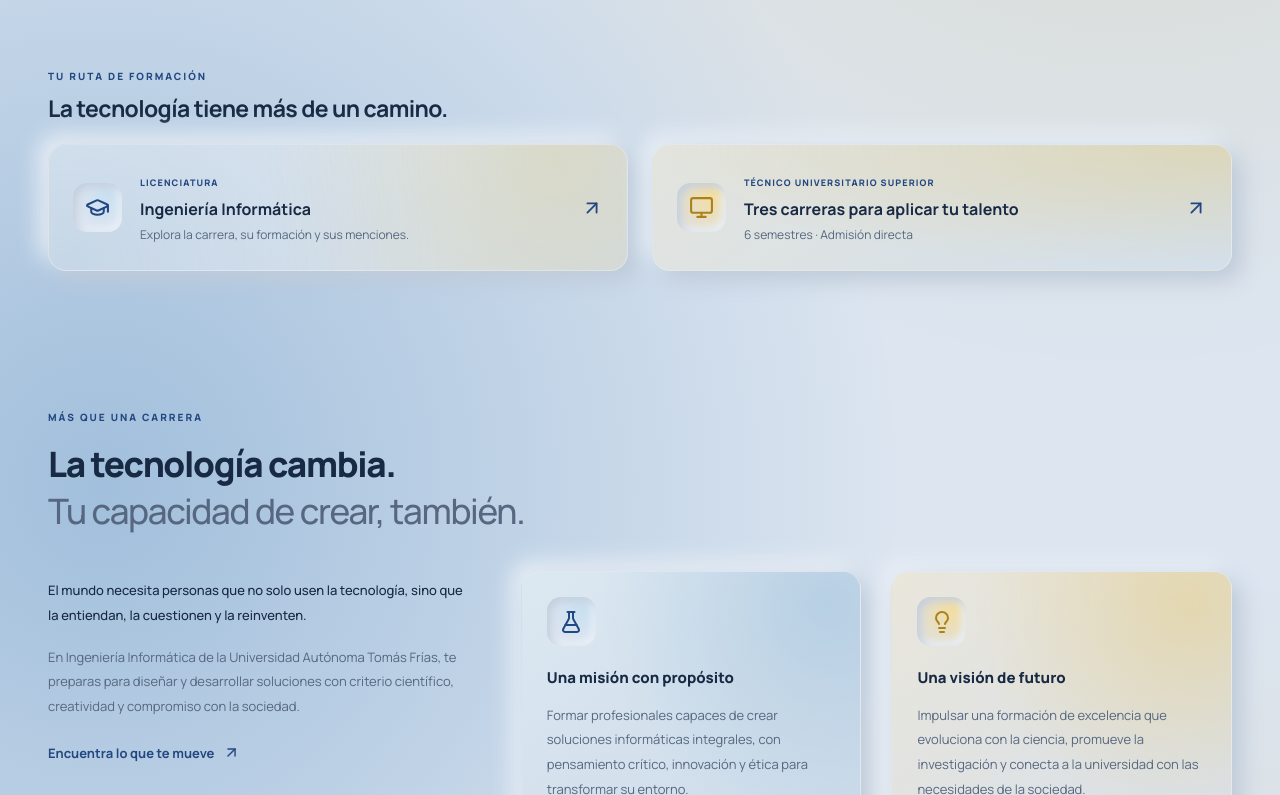
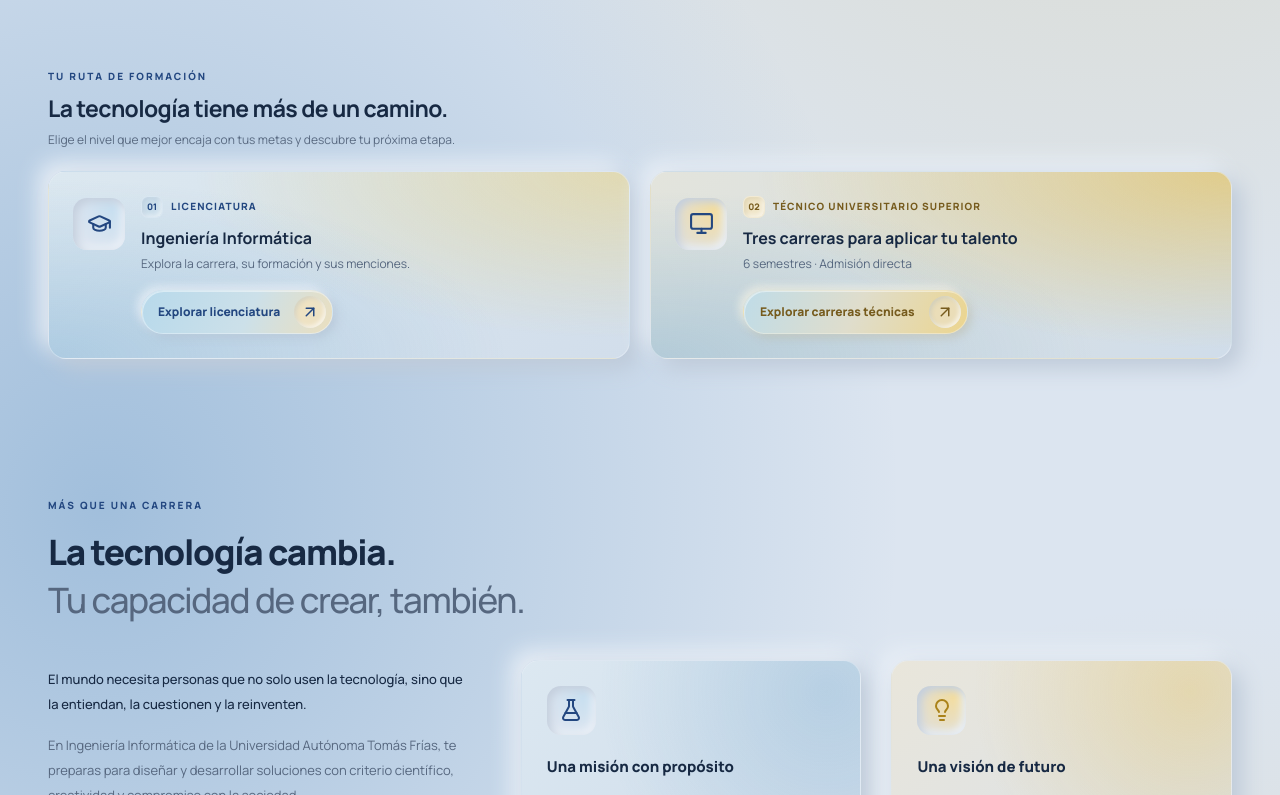
Before and after one commit to RobertoCopa/Plataforma_de_inscripcion, a Next.js app: page / in a window 1280 px wide. Shown: the part 685-1480 px from the top of the page. Built offline with nearby package versions, Linux system fonts and the light colour scheme.

Commit message:
Mejora de implementación y diseño en la interfaz

```diff
--- a/app/globals.css
+++ b/app/globals.css
@@ -957,6 +957,12 @@
   margin-left: auto;
   color: #8a9ab5;
 }
+.opportunity-chevron {
+  margin-left: auto;
+  color: #8a9ab5;
+  font-size: 24px;
+  line-height: 1;
+}
 .join-banner {
   position: relative;
   display: flex;
@@ -2721,47 +2727,202 @@
   letter-spacing: -0.6px;
   line-height: 1.4;
 }
+.academic-paths-heading > p {
+  color: var(--muted);
+  font-size: 12px;
+  margin-top: 6px;
+}
 .academic-paths-grid {
   display: grid;
   grid-template-columns: repeat(2, minmax(0, 1fr));
-  gap: 24px;
+  gap: 20px;
 }
 .academic-path-card {
-  display: flex;
-  align-items: center;
-  gap: 18px;
+  --path-accent: #234780;
+  --path-action: #d7e3f0;
+  --path-action-hover: #cfdeee;
+  --path-arrow: #dce7f3;
+  display: grid;
+  grid-template-columns: 52px minmax(0, 1fr);
+  grid-template-rows: 1fr auto;
+  align-items: start;
+  gap: 16px;
   padding: 24px;
-  transition: transform 0.2s;
+  border: 1px solid #e9eff780;
+  border-radius: 18px;
+  box-shadow: var(--shadow);
+  text-decoration: none;
+  transition:
+    transform 0.2s ease,
+    box-shadow 0.2s ease,
+    border-color 0.2s ease;
 }
 .academic-path-card:hover {
-  transform: translateY(-4px);
-}
-.academic-path-card > div {
-  flex: 1;
+  transform: translateY(-2px);
+  border-color: #f2f6faaa;
+  box-shadow:
+    11px 11px 25px #afbed1,
+    -9px -9px 22px #edf3fa;
+}
+.academic-path-card:active {
+  transform: translateY(1px);
+  box-shadow: inset 3px 3px 8px #8297af40, inset -3px -3px 8px #f3f7fc80;
+}
+.academic-path-card:focus-visible {
+  outline: 3px solid #5486b5a6;
+  outline-offset: 4px;
+}
+.academic-path-icon {
+  width: 52px;
+  height: 52px;
+  margin-top: 2px;
+}
+.academic-path-content {
   min-width: 0;
 }
-.academic-path-card > div > span {
-  color: var(--blue);
-  font-size: 9px;
+.academic-path-label {
+  display: flex;
+  align-items: center;
+  gap: 8px;
+  color: var(--path-accent);
+  font-size: 10px;
   font-weight: 800;
   letter-spacing: 1.1px;
+}
+.academic-path-number {
+  display: inline-grid;
+  width: 22px;
+  height: 22px;
+  flex: 0 0 22px;
+  place-items: center;
+  border: 1px solid #f0f5fb60;
+  border-radius: 7px;
+  background: #cbdeeb;
+  color: var(--path-accent);
+  box-shadow: inset 2px 2px 4px #adbed14d, inset -2px -2px 4px #f3f7fbab;
+  font-size: 9px;
+  letter-spacing: 0;
 }
 .academic-path-card h3 {
   font-size: 16px;
   line-height: 1.4;
-  margin: 5px 0;
+  margin: 9px 0 5px;
 }
 .academic-path-card p {
   color: var(--muted);
   font-size: 12px;
 }
-.academic-path-card > svg {
-  color: var(--blue);
+.academic-path-cta {
+  grid-column: 2;
+  justify-self: start;
+  display: inline-flex;
+  align-items: center;
+  gap: 14px;
+  min-height: 44px;
+  padding: 5px 6px 5px 16px;
+  border: 1px solid #f0f5fb80;
+  border-radius: 999px;
+  background: var(--path-action);
+  color: var(--path-accent);
+  box-shadow:
+    4px 4px 9px #afbdd080,
+    -4px -4px 9px #eef4fab3,
+    inset 1px 1px 0 #ffffff70;
+  font-size: 12px;
+  font-weight: 800;
+  transition:
+    color 0.2s ease,
+    background 0.2s ease,
+    box-shadow 0.2s ease;
+}
+.academic-path-card:hover .academic-path-cta,
+.academic-path-card:focus-visible .academic-path-cta {
+  background: var(--path-action-hover);
+  box-shadow: 5px 5px 11px #a9b9ce8c, -4px -4px 10px #f0f5fbc7;
+}
+.academic-path-card:active .academic-path-cta {
+  box-shadow: inset 3px 3px 6px #a8b8ca80, inset -3px -3px 6px #f0f5fbb3;
+}
+.academic-path-arrow {
+  display: inline-grid;
+  width: 32px;
+  height: 32px;
+  flex: 0 0 32px;
+  place-items: center;
+  border-radius: 50%;
+  background: var(--path-arrow);
+  box-shadow: inset 2px 2px 4px #9cafc14d, inset -2px -2px 4px #ffffffa6;
+  transition:
+    transform 0.2s ease,
+    background 0.2s ease,
+    color 0.2s ease;
+}
+.academic-path-card:hover .academic-path-arrow,
+.academic-path-card:focus-visible .academic-path-arrow {
+  transform: translateX(2px);
+  background: var(--path-accent);
+  color: #f5f7fb;
+}
+.academic-path-technical .academic-path-number {
+  border-color: #f5f0df80;
+  background: #f0e6c9;
+  box-shadow: inset 2px 2px 4px #b7a97840, inset -2px -2px 4px #fff9;
+}
+.academic-path-card .academic-path-icon svg {
+  color: var(--blue);
+}
+.academic-path-degree {
+  --path-action: linear-gradient(115deg, #b7d9eb 0%, #cce0e9 56%, #ebdfbe 100%);
+  --path-action-hover: linear-gradient(115deg, #acd2e7 0%, #c3dce8 56%, #e7d8af 100%);
+  --path-arrow: #eee2c3;
+  background:
+    radial-gradient(ellipse 108% 132% at 0% 100%, #5598c855 0%, transparent 73%),
+    radial-gradient(ellipse 104% 124% at 100% 0%, #efd17178 0%, transparent 72%),
+    linear-gradient(145deg, #dce8f0, #d2deeb);
 }
 .academic-path-technical {
+  --path-accent: #765b1d;
+  --path-action: linear-gradient(115deg, #bfdce8 0%, #dfddcc 50%, #ecd58e 100%);
+  --path-action-hover: linear-gradient(115deg, #b4d5e3 0%, #d9d7c3 50%, #e8ce7c 100%);
+  --path-arrow: #eaddb8;
   background:
-    radial-gradient(ellipse at 96% 4%, #e9bd4345, transparent 70%),
-    linear-gradient(145deg, #e3e4de, #d3dfeb);
+    radial-gradient(ellipse 112% 130% at 100% 0%, #e9bd438c 0%, transparent 73%),
+    radial-gradient(ellipse 106% 124% at 0% 100%, #5f9dc755 0%, transparent 72%),
+    linear-gradient(145deg, #e3e4dc, #d0ddea);
+}
+.academic-path-technical .academic-path-cta {
+  border-color: #f7f1df80;
+  box-shadow:
+    4px 4px 9px #b8b39a66,
+    -4px -4px 9px #f7f4e6a6,
+    inset 1px 1px 0 #ffffff70;
+}
+.academic-path-technical:hover .academic-path-cta,
+.academic-path-technical:focus-visible .academic-path-cta {
+  box-shadow: 5px 5px 11px #aea78a80, -4px -4px 10px #f7f4e6b3;
+}
+.academic-path-technical:active .academic-path-cta {
+  box-shadow: inset 3px 3px 6px #b6ab8b66, inset -3px -3px 6px #f7f4e6b3;
+}
+@media (max-width: 700px) and (hover: none) and (pointer: coarse) {
+  .academic-path-card .academic-path-arrow {
+    background: var(--path-accent);
+    color: #f5f7fb;
+    box-shadow: inset 1px 1px 3px #17294324, inset -1px -1px 2px #ffffff30;
+  }
+}
+@media (prefers-reduced-motion: reduce) {
+  .academic-path-card,
+  .academic-path-cta,
+  .academic-path-arrow {
+    transition: none;
+  }
+  .academic-path-card:hover,
+  .academic-path-card:active,
+  .academic-path-card:hover .academic-path-arrow,
+  .academic-path-card:focus-visible .academic-path-arrow {
+    transform: none;
+  }
 }
 .technical-back {
   padding-top: 24px;
@@ -3161,7 +3322,13 @@
   .academic-paths-heading h2 {
     font-size: 21px;
   }
+  .academic-paths-heading > p {
+    max-width: 34ch;
+    line-height: 1.6;
+  }
   .academic-path-card {
+    grid-template-columns: 39px minmax(0, 1fr);
+    gap: 18px 12px;
     padding: 20px;
   }
   .academic-path-card .icon-well {
@@ -3171,8 +3338,22 @@
   .academic-path-card h3 {
     font-size: 15px;
   }
-  .academic-path-card > div > span {
-    font-size: 8px;
+  .academic-path-label {
+    gap: 6px;
+    font-size: 10px;
+    letter-spacing: 0.8px;
+  }
+  .academic-path-number {
+    width: 20px;
+    height: 20px;
+    flex: 0 0 20px;
+  }
+  .academic-path-cta {
+    grid-column: 1 / -1;
+    max-width: 100%;
+    gap: 7px;
+    padding-left: 12px;
+    font-size: 11px;
   }
   .technical-hero {
     padding-block: 26px 36px;
--- a/app/page.tsx
+++ b/app/page.tsx
@@ -239,32 +239,54 @@
           <div className="academic-paths-heading">
             <span className="eyebrow">TU RUTA DE FORMACIÓN</span>
             <h2 id="academic-paths-title">La tecnología tiene más de un camino.</h2>
+            <p>Elige el nivel que mejor encaja con tus metas y descubre tu próxima etapa.</p>
           </div>
           <div className="academic-paths-grid">
-            <a href="#carrera" className="academic-path-card neu-card">
-              <span className="icon-well">
+            <a
+              href="#carrera"
+              className="academic-path-card academic-path-degree neu-card"
+              aria-label="Explorar la Licenciatura en Ingeniería Informática"
+            >
+              <span className="icon-well academic-path-icon" aria-hidden="true">
                 <GraduationCap size={25} />
               </span>
-              <div>
-                <span>LICENCIATURA</span>
+              <div className="academic-path-content">
+                <span className="academic-path-label">
+                  <span className="academic-path-number">01</span>
+                  LICENCIATURA
+                </span>
                 <h3>Ingeniería Informática</h3>
                 <p>Explora la carrera, su formación y sus menciones.</p>
               </div>
-              <ArrowUpRight size={22} aria-hidden="true" />
+              <span className="academic-path-cta">
+                Explorar licenciatura
+                <span className="academic-path-arrow" aria-hidden="true">
+                  <ArrowUpRight size={18} />
+                </span>
+              </span>
             </a>
             <Link
               href="/tecnico-superior"
               className="academic-path-card academic-path-technical neu-card"
+              aria-label="Explorar las carreras de Técnico Universitario Superior"
             >
-              <span className="icon-well yellow-well">
+              <span className="icon-well yellow-well academic-path-icon" aria-hidden="true">
                 <Monitor size={25} />
               </span>
-              <div>
-                <span>TÉCNICO UNIVERSITARIO SUPERIOR</span>
+              <div className="academic-path-content">
+                <span className="academic-path-label">
+                  <span className="academic-path-number">02</span>
+                  TÉCNICO UNIVERSITARIO SUPERIOR
+                </span>
                 <h3>Tres carreras para aplicar tu talento</h3>
                 <p>6 semestres · Admisión directa</p>
               </div>
-              <ArrowUpRight size={22} aria-hidden="true" />
+              <span className="academic-path-cta">
+                Explorar carreras técnicas
+                <span className="academic-path-arrow" aria-hidden="true">
+                  <ArrowUpRight size={18} />
+                </span>
+              </span>
             </Link>
           </div>
         </section>
@@ -476,7 +498,7 @@
                 <h3>Empresas de tecnología</h3>
                 <p>Software, aplicaciones web y servicios informáticos.</p>
               </div>
-              <ArrowUpRight size={18} />
+              <span className="opportunity-chevron" aria-hidden="true">&lt;</span>
             </div>
             <div className="opportunity">
               <span className="icon-well">
@@ -486,7 +508,7 @@
                 <h3>Organizaciones y sector público</h3>
                 <p>Instituciones productivas, financieras y de servicios.</p>
               </div>
-              <ArrowUpRight size={18} />
+              <span className="opportunity-chevron" aria-hidden="true">&lt;</span>
             </div>
             <div className="opportunity">
               <span className="icon-well">
@@ -496,7 +518,7 @@
                 <h3>Educación e investigación</h3>
                 <p>Universidades, formación técnica e investigación científica.</p>
               </div>
-              <ArrowUpRight size={18} />
+              <span className="opportunity-chevron" aria-hidden="true">&lt;</span>
             </div>
             <div className="opportunity">
               <span className="icon-well yellow-well">
@@ -506,7 +528,7 @@
                 <h3>Consultoría independiente</h3>
                 <p>Asesoría, gestión y evaluación de soluciones tecnológicas.</p>
               </div>
-              <ArrowUpRight size={18} />
+              <span className="opportunity-chevron" aria-hidden="true">&lt;</span>
             </div>
           </div>
         </section>
```
Also changed, not shown: app/tecnico-superior/page.tsx (+4 -5 lines).
